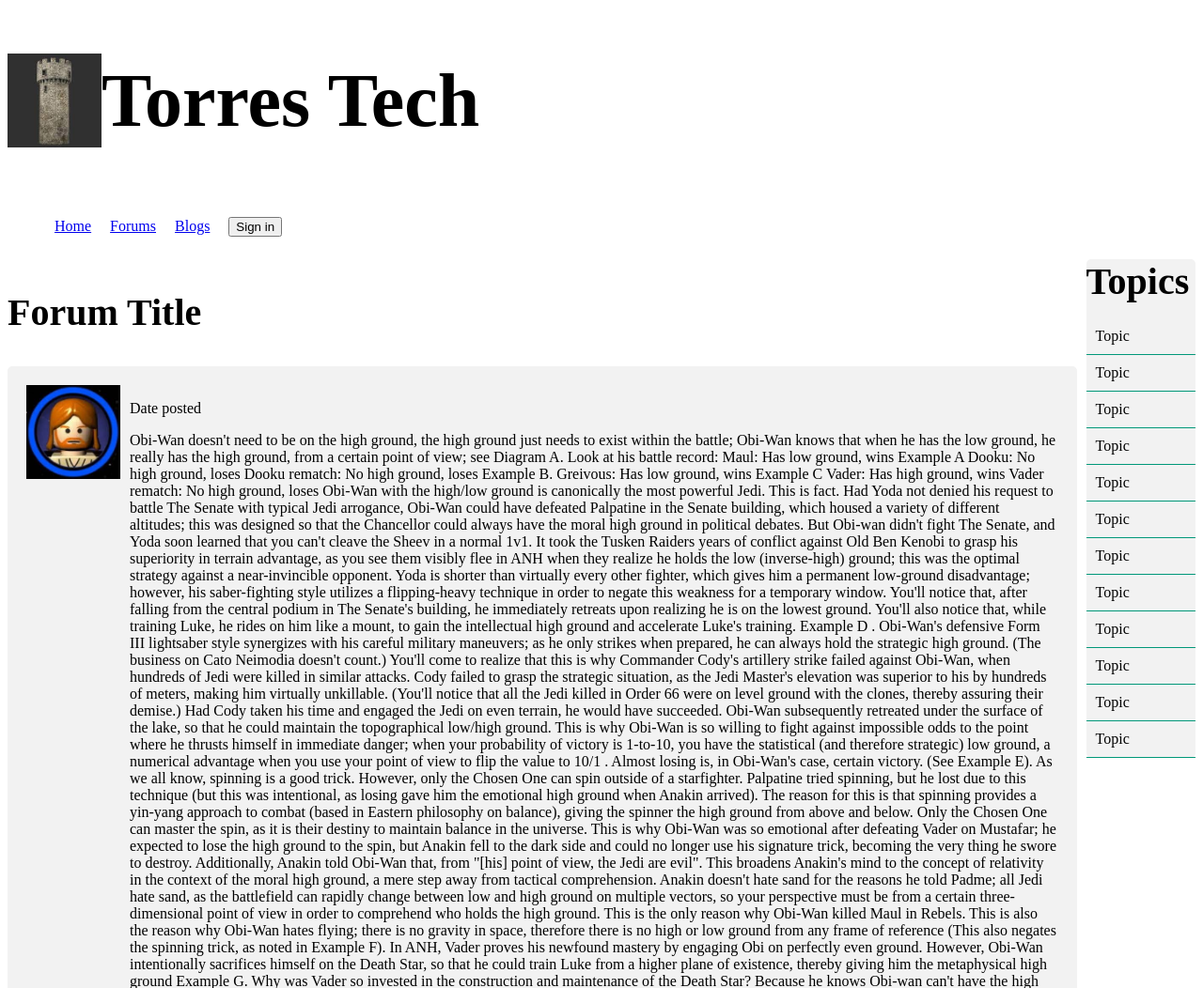
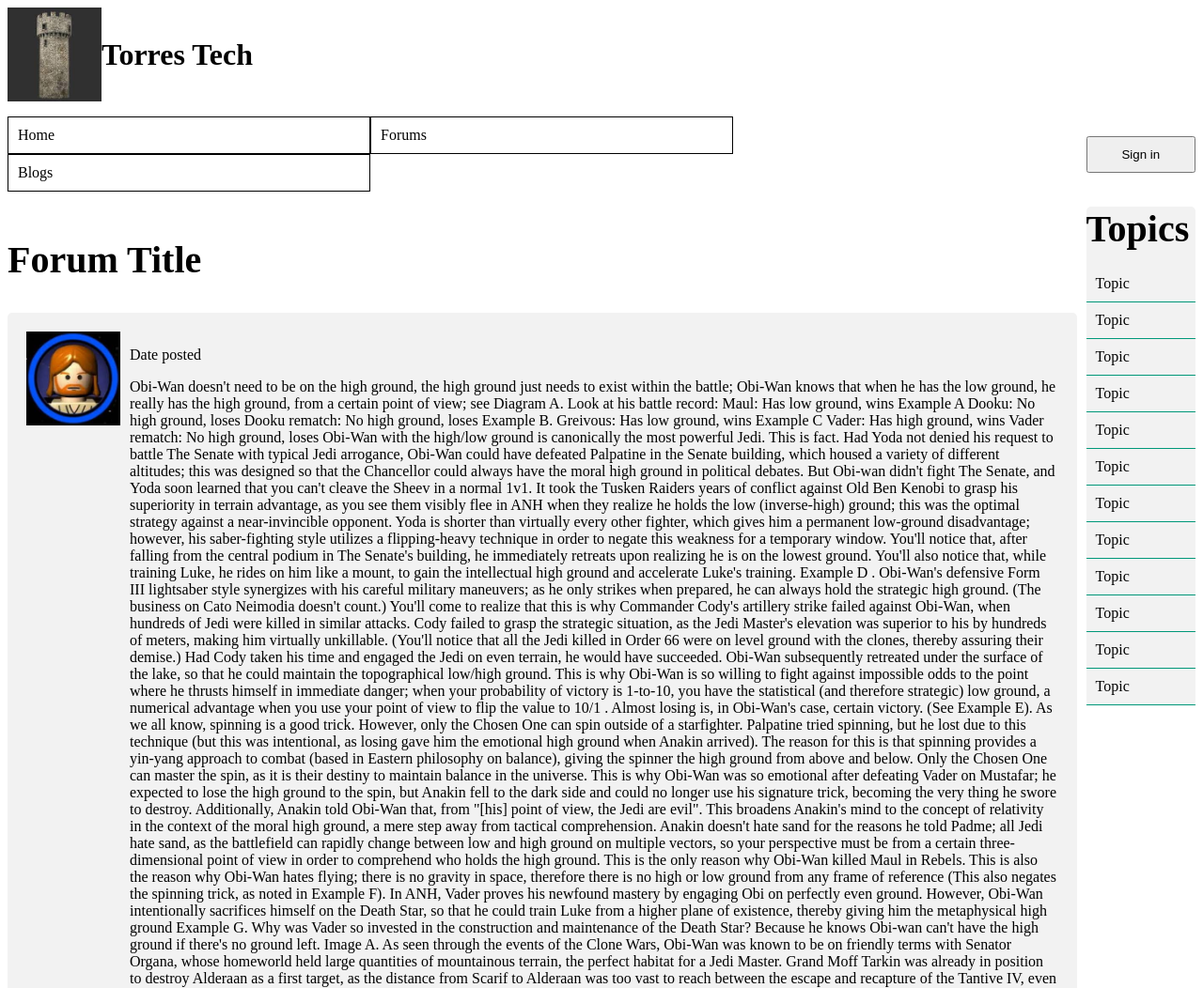
Before and after one commit to Diginyx/CS401, a PHP site: page /ForumPage.php in a window 1280 px wide. Shown: the top 1052 px of the page at 94% size. Run offline with PHP 8.4, Linux system fonts and the light colour scheme.

Commit message:
CSS for HW4 done

```diff
--- a/css/styles.css
+++ b/css/styles.css
@@ -2,9 +2,45 @@
     list-style-type: none;
 }
 
-ol {
+a {
+    text-decoration: none;
+    color: black;
+}
+
+ol, ul {
     list-style: none;
     padding-left: 0;
+}
+
+#navbar {
+    display: flex;
+}
+
+#navbar > ul {
+    width: 90%;
+    min-width: 90%;
+}
+
+#navbar > button {
+    flex-grow: 1;
+}
+
+#navbar > ul > a {
+    text-decoration: none;
+    color: black;
+}
+
+#navbar > ul > a > li:hover {
+    background-color: lightblue;
+}
+
+#navbar > ul > a > li {
+    border: 1px solid black;
+    min-width: 32%;
+}
+
+#sign-in {
+    margin-left: 10px;
 }
 
 p {
@@ -43,7 +79,7 @@
 }
 
 .navitem {
-    margin: 10px;
+    padding: 10px;
 }
 
 .links {
@@ -184,7 +220,7 @@
     margin: 0px;
 }
 
-#TopicList > ol > * {
+#TopicList > ol > a > * {
     border-bottom: 1px solid #009879;
     padding: 10px;
 }
--- a/header.html
+++ b/header.html
@@ -1,21 +1,21 @@
 <head>
   <title>Torres Tech</title>
   <link rel="stylesheet" type="text/css" href="/css/styles.css">
-  <link rel="icon" type="image/x-icon" href="../images/Tower.jpeg">
+  <link rel="icon" type="image/x-icon" href="/images/Tower.jpeg">
   <!-- <base href="https://torrestech.herokuapp.com/ForumMainPage.php"> -->
 </head>
 <body>
   <div id="Header">
       <img src="Tower.jpeg" id="Logo">
-      <h1 id="page-title"> Torres Tech </h1>
+      <h1 id=""> Torres Tech </h1>
   </div>
   <div id="Navbar">
     <ul>
-      <li class="links navitem"><a href="ForumMainPage.php">Home</a></li>
-      <li class="links navitem"><a href="ForumPage.php">Forums</a></li>
-      <li class="links navitem"><a href="BlogMainPage.php">Blogs</a></li>
+      <a href="ForumMainPage.php"><li class="links navitem">Home</li></a>
+      <a href="ForumPage.php"><li class="links navitem">Forums</li></a>
+      <a href="BlogMainPage.php"><li class="links navitem">Blogs</li></a>
     </ul>
-    <button id="signin" class="navitem">
+    <button id="sign-in" class="navitem">
       Sign in
     </button>
   </div>
```
Also changed, not shown: ForumMainPage/TopicList.html (+12 -12 lines).
